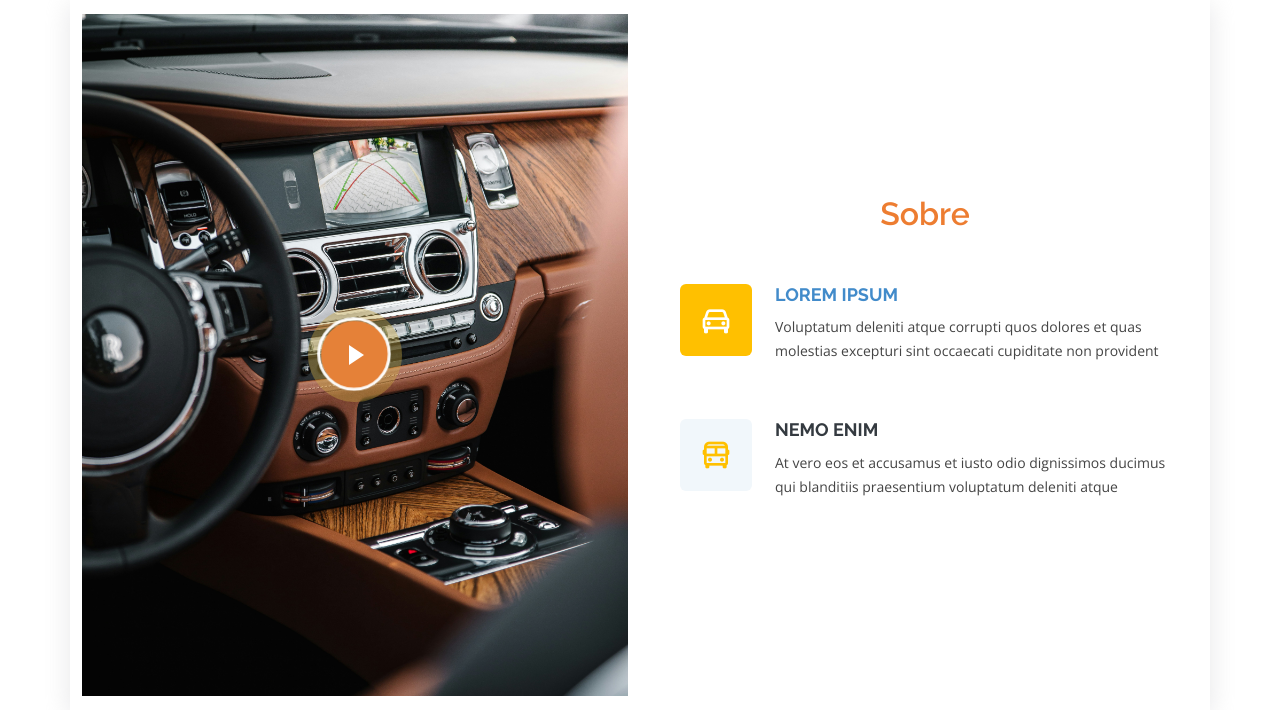
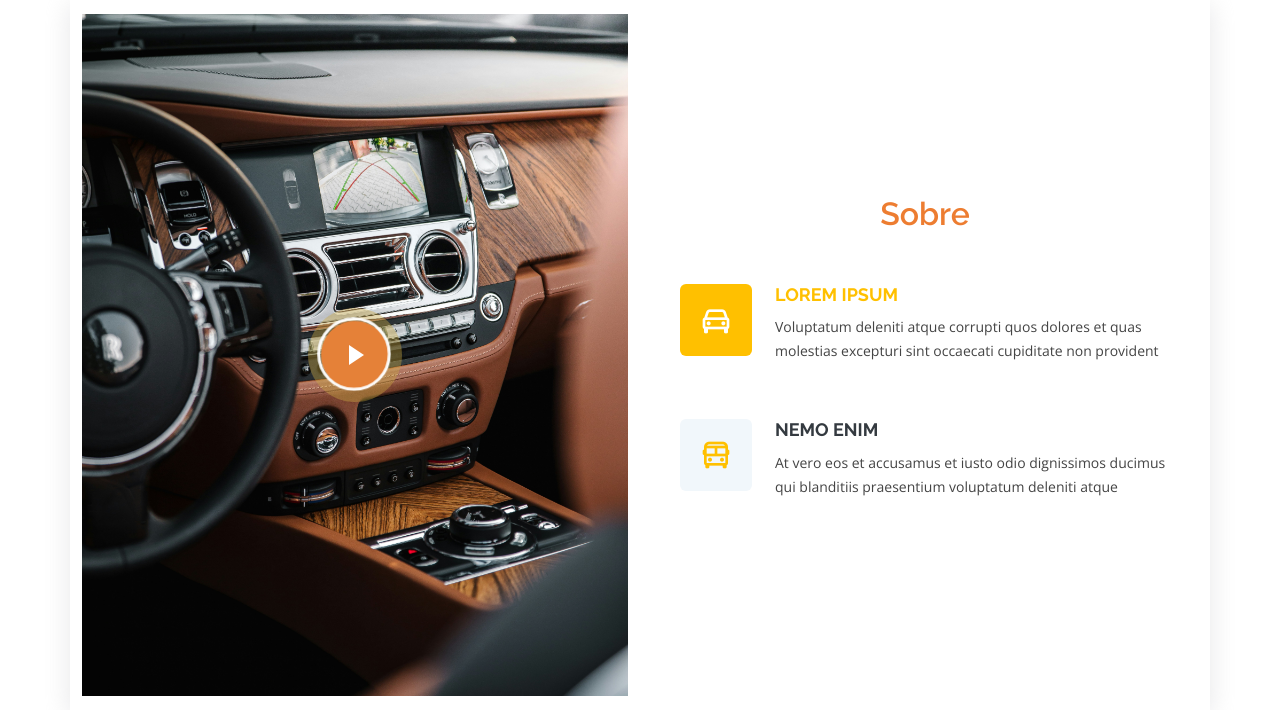
Before and after one commit to FMTSL/Sirius, a PHP site: page / in a window 1280 px wide, with the pointer over the restyled element. Shown: the part 861-1571 px from the top of the page. Run offline with PHP 8.4, Linux system fonts and the light colour scheme.

Commit message:
alteracao 3

```diff
--- a/assets/css/style.css
+++ b/assets/css/style.css
@@ -679,7 +679,7 @@ section {
 }
 
 .about .icon-box .title a:hover {
-  color: #428bca;
+  color: #FFC000;
 }
 
 .about .icon-box .description {
```
